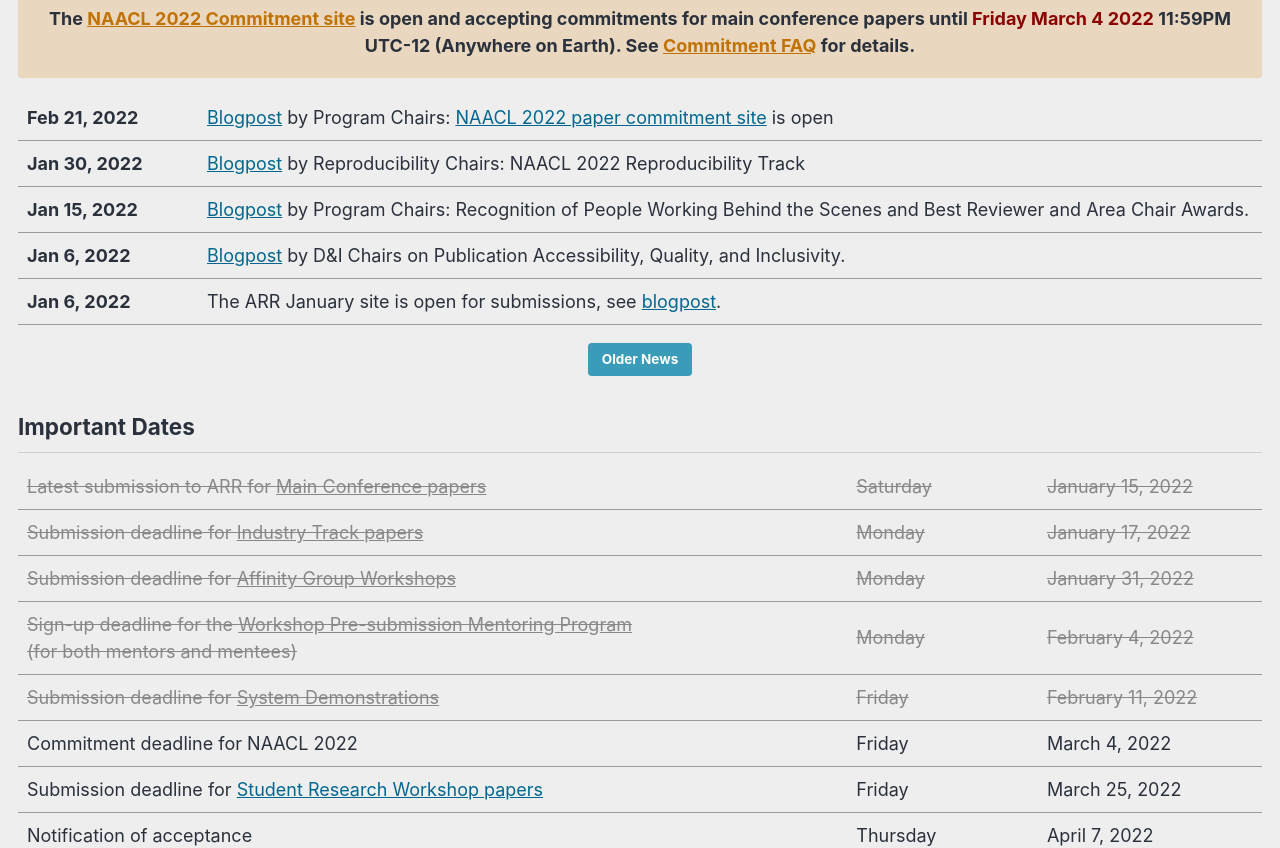
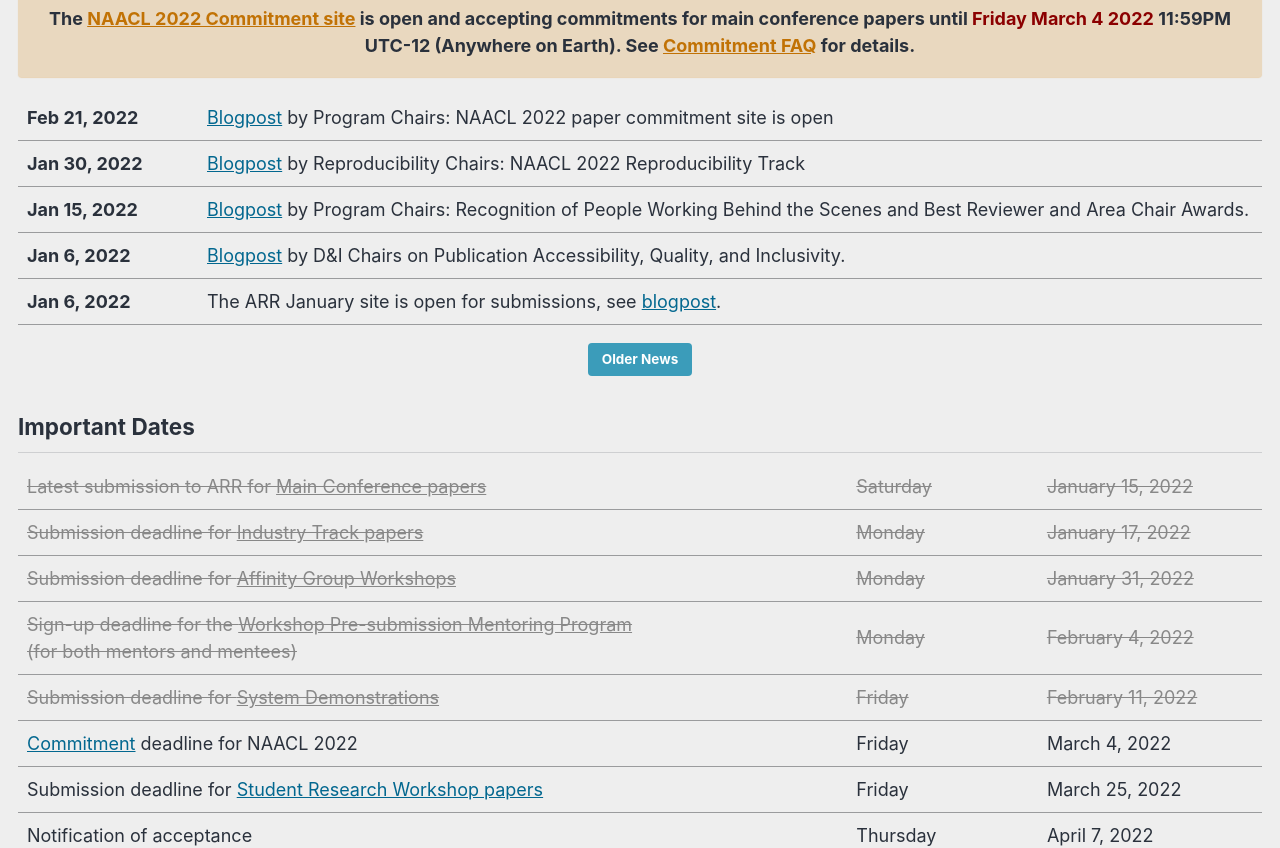
Before and after one commit to naacl-org/naacl-2022-website, a Jekyll site: the page built from _pages/home.md, in a window 1280 px wide. Shown: the part 510-1358 px from the top of the page. Built offline with Jekyll 4.4.1, drawn with Linux system fonts in a browser that asks for light colours; cached includes are drawn as plain includes; comment, search, counter and statistics services are not loaded; part of the change alters nothing that is shown.

```diff
--- a/_pages/home.md
+++ b/_pages/home.md
@@ -20,7 +20,7 @@ is open and accepting commitments for main conference papers until <span style="
 See [Commitment FAQ](/blog/commitment-faq/) for details.**
 {: .notice--warning .text-center}
 
-| Feb 21, 2022 | [Blogpost](/blog/commitment-faq/) by Program Chairs: [NAACL 2022 paper commitment site](https://openreview.net/group?id=aclweb.org/NAACL/2022/Conference) is open
+| Feb 21, 2022 | [Blogpost](/blog/commitment-faq/) by Program Chairs: NAACL 2022 paper commitment site is open
 | Jan 30, 2022 | [Blogpost](/blog/reproducibility-track/) by Reproducibility Chairs: NAACL 2022 Reproducibility Track
 | Jan 15, 2022 | [Blogpost](/blog/recognition-and-awards/) by Program Chairs: Recognition of People Working Behind the Scenes and Best Reviewer and Area Chair Awards.
 | Jan 6, 2022 | [Blogpost](/blog/publication-accessibility-quality-inclusivity/) by D&I Chairs on Publication Accessibility, Quality, and Inclusivity.
@@ -42,7 +42,7 @@ See [Commitment FAQ](/blog/commitment-faq/) for details.**
 | ~~Submission deadline for [Affinity Group Workshops](/calls/affinity-workshops/)~~ | ~~Monday~~ | ~~January 31, 2022~~ |
 | ~~Sign-up deadline for the [Workshop Pre-submission Mentoring Program](/calls/workshop-mentoring/)<br>(for both mentors and mentees)~~ | ~~Monday~~ | ~~February 4, 2022~~ |
 | ~~Submission deadline for [System Demonstrations](/calls/demos/)~~ | ~~Friday~~ | ~~February 11, 2022~~ |
-| Commitment deadline for NAACL 2022 | Friday | March 4, 2022 |
+| [Commitment](/blog/commitment-faq/) deadline for NAACL 2022 | Friday | March 4, 2022 |
 | Submission deadline for [Student Research Workshop papers](/calls/srw/) | Friday | March 25, 2022 |
 | Notification of acceptance | Thursday | April 7, 2022 |
 | Withdrawal deadline | Monday | April 11, 2022 |
```
